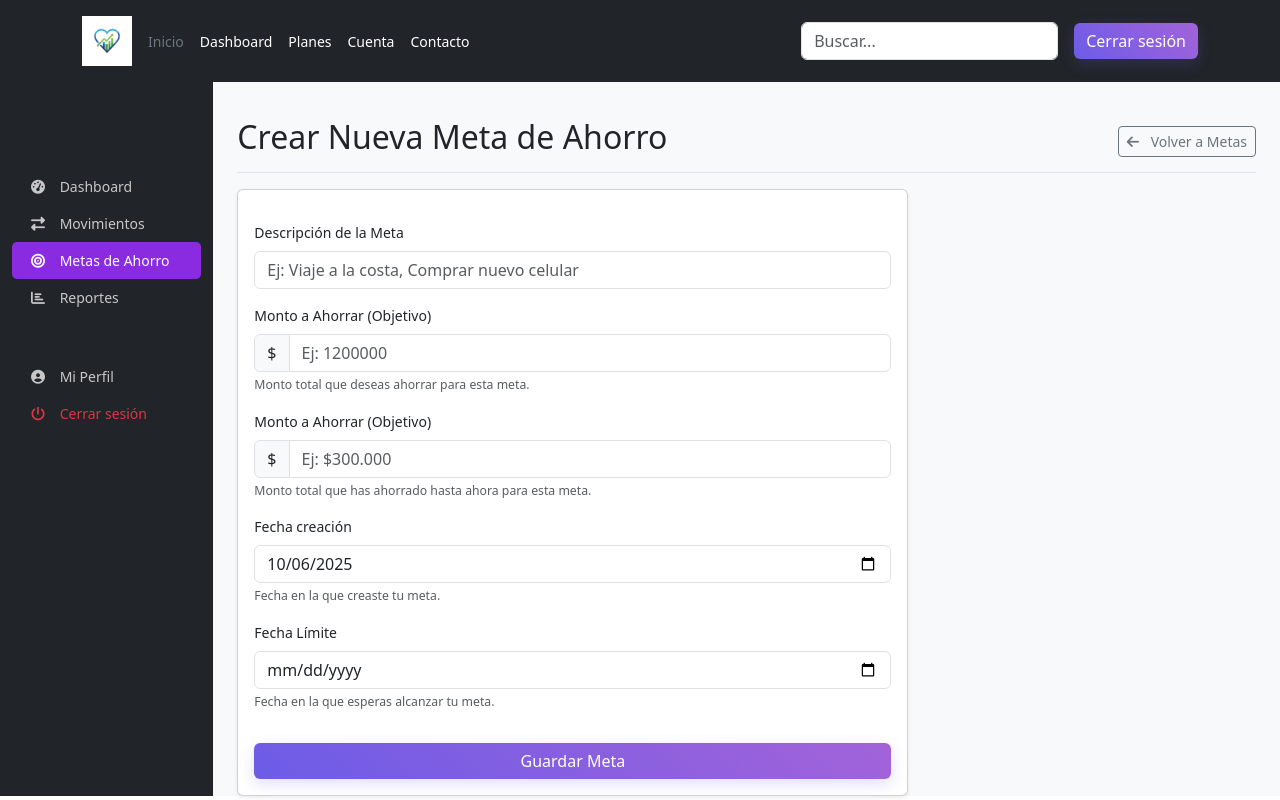
After one commit to JorgeTotena/PersonalFinance, a Flask app: page /nueva_meta in a window 1280 px wide. The commit adds this page. Run offline with Flask 3, Linux system fonts and the light colour scheme; the visitor is signed in with stand-in values (Sample User, id 1); some libraries are stand-ins or nearby versions.

Commit message:
Creando las vista de nuevas metas

```diff
--- a/main.py
+++ b/main.py
@@ -1,6 +1,5 @@
 import os
-from flask import jsonify
-from flask import Flask, abort, render_template, redirect, url_for, flash, request
+from flask import Flask, abort, render_template, redirect, url_for, flash, request, jsonify
 from datetime import datetime, date
 from flask_bootstrap import Bootstrap5
 from werkzeug.security import generate_password_hash, check_password_hash
@@ -279,6 +278,108 @@ def metas():
     #posts = result.scalars().all()
     return render_template("metas.html", logged_in=current_user.is_authenticated)
 
+@app.route('/nueva_meta', methods=["GET", "POST"])
+@login_required
+def nueva_meta():
+    if request.method == "POST":
+        user_id = current_user.id
+        descripcion = request.form.get("descripcion")
+        monto_final_str = request.form.get("ahorro_potencial")
+        monto_actual_str = request.form.get("ahorro_real")
+        fecha_creacion_str = request.form.get("fecha_creacion")
+        fecha_programada_str = request.form.get("fecha_programada")
+
+        # --- Validaciones de campos (IMPORTANTE: devolver jsonify en errores) ---
+        if not descripcion or not monto_final_str or not monto_actual_str or not fecha_creacion_str or not fecha_programada_str:
+            return jsonify({"success": False, "message": "Todos los campos son obligatorios."}), 400
+
+        try:
+            monto_final = float(monto_final_str)
+            monto_actual = float(monto_actual_str)
+            if monto_final <= 0:
+                return jsonify({"success": False, "message": "El monto objetivo debe ser positivo."}), 400
+            if monto_actual < 0:
+                return jsonify({"success": False, "message": "El ahorro actual no puede ser negativo."}), 400
+            if monto_actual > monto_final:
+                return jsonify({"success": False, "message": "El ahorro actual no puede ser mayor que el monto objetivo."}), 400
+
+            fecha_creacion = datetime.strptime(fecha_creacion_str, '%Y-%m-%d').date()
+            fecha_programada = datetime.strptime(fecha_programada_str, '%Y-%m-%d').date()
+
+            if fecha_programada < fecha_creacion:
+                return jsonify({"success": False, "message": "La fecha límite no puede ser anterior a la fecha de creación."}), 400
+
+        except (ValueError, TypeError):
+            return jsonify({"success": False, "message": "Formato de monto o fecha inválido."}), 400
+
+        # --- Lógica de límite de metas (si aplica, también con jsonify) ---
+        # Ejemplo: Si tienes un límite de 3 metas para el plan gratuito
+        limite_metas_gratuitas = 3
+        current_metas = db.session.execute(
+            db.select(Metas).where(Metas.user_id == current_user.id)
+        ).scalars().all()
+        current_metas_count = len(current_metas)
+        if current_metas_count >= limite_metas_gratuitas:
+            return jsonify({"success": False, "message": f"Has alcanzado el límite de {limite_metas_gratuitas} metas. Pásate a Premium para crear metas ilimitadas!"}), 403 # 403 Forbidden
+
+        # --- Si todo es válido, crear y guardar la meta ---
+        try:
+            new_meta = Metas(
+                user_id=user_id,
+                descripcion=descripcion,
+                fecha_creacion=fecha_creacion,
+                fecha_programada=fecha_programada,
+                ahorro_actual=monto_actual,
+                ahorro_potencial=monto_final
+            )
+            db.session.add(new_meta)
+            db.session.commit()
+            return jsonify({
+                "success": True,
+                "message": "Meta agregada con éxito!",
+                "category": { # 'category' es un nombre un poco confuso aquí, podrías usar 'meta'
+                    "id": new_meta.meta_id,
+                    "nombre": new_meta.descripcion,
+                    "fecha_programada": new_meta.fecha_programada.strftime('%Y-%m-%d') # Formatear para JSON
+                }
+            }), 201 # 201 Created
+        except Exception as e:
+            db.session.rollback()
+            return jsonify({"success": False, "message": f"Error interno al guardar la meta: {str(e)}"}), 500
+
+    return render_template("nueva_meta.html", logged_in=current_user.is_authenticated)
+
+
+
+# @app.route('/nueva_meta', methods=["GET", "POST"])
+# @login_required
+# def nueva_meta():
+#     # result = db.session.execute(db.select(BlogPost))
+#     #posts = result.scalars().all()
+#     if request.method == "POST":
+#         user_id = current_user.id
+#         descripcion = request.form.get("descripcion")
+#         monto_final = request.form.get("ahorro_potencial")
+#         monto_actual = request.form.get("ahorro_real")
+#         fecha = request.form.get("fecha_creacion")
+#         fecha_programada = request.form.get("fecha_programada")
+#         new_meta = Metas(user_id=user_id,descripcion=descripcion, fecha_creacion=fecha, fecha_programada=fecha_programada,
+#                          ahorro_actual=monto_actual, ahorro_potencial=monto_final)
+#         db.session.add(new_meta)
+#         db.session.commit()
+#         return jsonify({
+#             "success": True,
+#             "message": "Meta agregada con exito!",
+#             "category": {
+#                 "id": new_meta.meta_id,
+#                 "nombre": new_meta.descripcion,
+#                 "fecha programada": new_meta.fecha_programada
+#             }
+#         }), 201
+#     return render_template("nueva_meta.html", logged_in=current_user.is_authenticated)
+#
+
+
 @app.route('/ingresos', methods=["GET", "POST"])
 @login_required
 def ingresos():
--- /dev/null
+++ b/static/js/meta.js
@@ -0,0 +1,84 @@
+// static/js/nueva_meta.js
+
+document.addEventListener('DOMContentLoaded', function () {
+    const newMetaForm = document.getElementById('newMetaForm');
+    const alertContainer = document.getElementById('meta-alert-container');
+
+    // Función para mostrar alertas de Bootstrap
+    function showAlert(message, type = 'success') {
+        const alertHtml = `
+            <div class="alert alert-${type} alert-dismissible fade show" role="alert">
+                ${message}
+                <button type="button" class="btn-close" data-bs-dismiss="alert" aria-label="Close"></button>
+            </div>
+        `;
+        alertContainer.innerHTML = alertHtml;
+        // Opcional: desaparecer la alerta después de unos segundos
+        setTimeout(() => {
+            const currentAlert = alertContainer.querySelector('.alert');
+            if (currentAlert) {
+                new bootstrap.Alert(currentAlert).close();
+            }
+        }, 5000); // 5 segundos
+    }
+
+
+
+    if (newMetaForm) {
+        newMetaForm.addEventListener('submit', function (event) {
+            event.preventDefault(); // ¡Detener el envío normal del formulario!
+
+            const formData = new FormData(newMetaForm); // Capturar todos los datos del formulario
+
+            // Convierte FormData a un objeto de URLSearchParams si tu Flask espera application/x-www-form-urlencoded
+            const params = new URLSearchParams();
+            for (const pair of formData) {
+                params.append(pair[0], pair[1]);
+            }
+
+            fetch(newMetaForm.action, { // Usar la URL definida en el 'action' del formulario
+                method: 'POST',
+                headers: {
+                    'Content-Type': 'application/x-www-form-urlencoded',
+                },
+                body: params // Enviar los datos del formulario
+            })
+            .then(response => {
+                // Verificar si la respuesta fue exitosa (status 2xx)
+                if (!response.ok) {
+                    // Si no es OK, intenta leer el error del JSON
+                    return response.json().then(err => {
+                        throw new Error(err.message || 'Error desconocido del servidor.');
+                    });
+                }
+                return response.json(); // Si es OK, parsear el JSON
+            })
+            .then(data => {
+                if (data.success) {
+                    showAlert(data.message, 'success');
+                    newMetaForm.reset(); // Limpiar el formulario
+                    // Opcional: redirigir a la página de metas después de un éxito
+                    // setTimeout(() => {
+                    //     window.location.href = '{{ url_for("metas") }}'; // Redirigir a la lista de metas
+                    // }, 2000);
+                } else {
+                    showAlert('Error: ' + (data.message || 'No se pudo crear la meta.'), 'danger');
+                }
+            })
+            .catch(error => {
+                console.error('Error al crear la meta:', error);
+                showAlert('Ocurrió un error al crear la meta: ' + error.message, 'danger');
+            });
+        });
+    }
+
+    // Opcional: establecer la fecha de creación por defecto a hoy
+    const fechaCreacionInput = document.getElementById('fechaCreacion');
+    if (fechaCreacionInput && !fechaCreacionInput.value) {
+        const today = new Date();
+        const yyyy = today.getFullYear();
+        const mm = String(today.getMonth() + 1).padStart(2, '0'); // Enero es 0
+        const dd = String(today.getDate()).padStart(2, '0');
+        fechaCreacionInput.value = `${yyyy}-${mm}-${dd}`;
+    }
+});
--- a/templates/metas.html
+++ b/templates/metas.html
@@ -63,10 +63,8 @@
             <div class="d-flex justify-content-between flex-wrap flex-md-nowrap align-items-center pt-3 pb-2 mb-3 border-bottom">
                 <h1 class="h2">Mis Metas de Ahorro</h1>
                 <div class="btn-toolbar mb-2 mb-md-0">
-                    <!-- Botón deshabilitado porque el usuario ya tiene 3 metas -->
-                    <button type="button" class="btn btn-primary" data-bs-toggle="modal" data-bs-target="#goalModal" disabled>
-                        <i class="fas fa-plus-circle me-1"></i> Crear Nueva Meta
-                    </button>
+                    <a class="btn btn-primary" href="{{url_for('nueva_meta')}}">
+                    <i class="fas fa-plus-circle me-1"></i> Crear nueva meta</a>
                 </div>
             </div>
 
--- /dev/null
+++ b/templates/nueva_meta.html
@@ -0,0 +1,132 @@
+{% extends 'base.html' %}
+
+{% block title %}Crear Nueva Meta - Alivio para tu bolsillo{% endblock %}
+
+{% block styles %}
+    {{ super() }}
+    <link rel="stylesheet" href="https://cdnjs.cloudflare.com/ajax/libs/font-awesome/6.5.2/css/all.min.css">
+    <link rel="stylesheet" href="{{ url_for('static', filename='css/dashboard.css') }}">
+    <link rel="stylesheet" href="{{ url_for('static', filename='css/metas.css') }}"> {# Usaremos un CSS compartido o específico #}
+{% endblock %}
+
+{% block content %}
+<div class="container-fluid bg-light">
+    <div class="row">
+        <nav id="sidebar" class="col-md-3 col-lg-2 d-md-block bg-dark sidebar collapse">
+            <div class="position-sticky pt-3">
+                <ul class="nav flex-column">
+                    <li class="nav-item">
+                        <a class="nav-link" href="{{ url_for('dashboard') }}">
+                            <i class="fas fa-tachometer-alt me-2"></i> Dashboard
+                        </a>
+                    </li>
+                    <li class="nav-item">
+                        <a class="nav-link" href="{{ url_for('movimientos') }}">
+                            <i class="fas fa-exchange-alt me-2"></i> Movimientos
+                        </a>
+                    </li>
+                    <li class="nav-item">
+                        <a class="nav-link active" aria-current="page" href="{{ url_for('metas') }}">
+                            <i class="fas fa-bullseye me-2"></i> Metas de Ahorro
+                        </a>
+                    </li>
+                    <li class="nav-item">
+                        <a class="nav-link" href="#">
+                            <i class="fas fa-chart-bar me-2"></i> Reportes
+                        </a>
+                    </li>
+                </ul>
+                 <h6 class="sidebar-heading d-flex justify-content-between align-items-center px-3 mt-4 mb-1 text-muted">
+                    <span>Cuenta</span>
+                </h6>
+                <ul class="nav flex-column mb-2">
+                    <li class="nav-item">
+                        <a class="nav-link" href="{{ url_for('account')}}">
+                            <i class="fas fa-user-circle me-2"></i> Mi Perfil
+                        </a>
+                    </li>
+                    <li class="nav-item">
+                        <a class="nav-link text-danger" href="{{ url_for('logout')}}">
+                            <i class="fas fa-power-off me-2"></i> Cerrar sesión
+                        </a>
+                    </li>
+                </ul>
+            </div>
+        </nav>
+
+        <main class="col-md-9 ms-sm-auto col-lg-10 px-md-4">
+            <div class="d-flex justify-content-between flex-wrap flex-md-nowrap align-items-center pt-3 pb-2 mb-3 border-bottom">
+                <h1 class="h2">Crear Nueva Meta de Ahorro</h1>
+                <div class="btn-toolbar mb-2 mb-md-0">
+                    <a href="{{ url_for('metas') }}" class="btn btn-sm btn-outline-secondary">
+                        <i class="fas fa-arrow-left me-2"></i> Volver a Metas
+                    </a>
+                </div>
+            </div>
+
+            <div class="row">
+                <div class="col-lg-8">
+                    <div class="card shadow-sm">
+                        <div class="card-body">
+                            {% with messages = get_flashed_messages(with_categories=true) %}
+                                {% if messages %}
+                                    {% for category, message in messages %}
+                                        <div class="alert alert-{{ category }} alert-dismissible fade show" role="alert">
+                                            {{ message }}
+                                            <button type="button" class="btn-close" data-bs-dismiss="alert" aria-label="Close"></button>
+                                        </div>
+                                    {% endfor %}
+                                {% endif %}
+                            {% endwith %}
+
+                            <div id="meta-alert-container" class="mt-3 mb-3"></div>
+                            <form id="newMetaForm" action="{{ url_for('nueva_meta') }}" method="post" novalidate>
+                                <div class="mb-3">
+                                    <label for="metaDescription" class="form-label">Descripción de la Meta</label>
+                                    <input type="text" class="form-control" id="metaDescription" name="descripcion" placeholder="Ej: Viaje a la costa, Comprar nuevo celular" required>
+                                </div>
+
+                                <div class="mb-3">
+                                    <label for="ahorroPotencial" class="form-label">Monto a Ahorrar (Objetivo)</label>
+                                    <div class="input-group">
+                                        <span class="input-group-text">$</span>
+                                        <input type="number" class="form-control" id="ahorroPotencial" name="ahorro_potencial" min="0" step="0.01" placeholder="Ej: 1200000" required>
+                                    </div>
+                                    <div class="form-text">Monto total que deseas ahorrar para esta meta.</div>
+                                </div>
+
+                                <div class="mb-3">
+                                    <label for="ahorroReal" class="form-label">Monto a Ahorrar (Objetivo)</label>
+                                    <div class="input-group">
+                                        <span class="input-group-text">$</span>
+                                        <input type="number" class="form-control" id="ahorroReal" name="ahorro_real" min="0" step="0.01" placeholder="Ej: $300.000" required>
+                                    </div>
+                                    <div class="form-text">Monto total que has ahorrado hasta ahora para esta meta.</div>
+                                </div>
+
+                                <div class="mb-3">
+                                    <label for="fechaCreacion" class="form-label">Fecha creación</label>
+                                    <input type="date" class="form-control" id="fechaCreacion" name="fecha_creacion" required>
+                                    <div class="form-text">Fecha en la que creaste tu meta.</div>
+                                </div>
+
+                                <div class="mb-3">
+                                    <label for="fechaProgramada" class="form-label">Fecha Límite</label>
+                                    <input type="date" class="form-control" id="fechaProgramada" name="fecha_programada" required>
+                                    <div class="form-text">Fecha en la que esperas alcanzar tu meta.</div>
+                                </div>
+
+                                <button type="submit" class="btn btn-primary w-100 mt-3">Guardar Meta</button>
+                            </form>
+                        </div>
+                    </div>
+                </div>
+            </div>
+        </main>
+    </div>
+</div>
+<script src="{{ url_for('static', filename='js/meta.js') }}"></script>
+{% endblock %}
+
+{% block footer %}
+{% endblock %}
```
